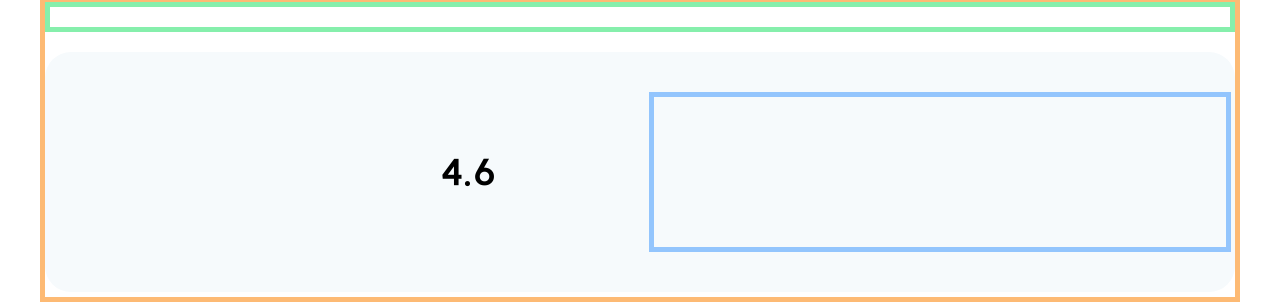
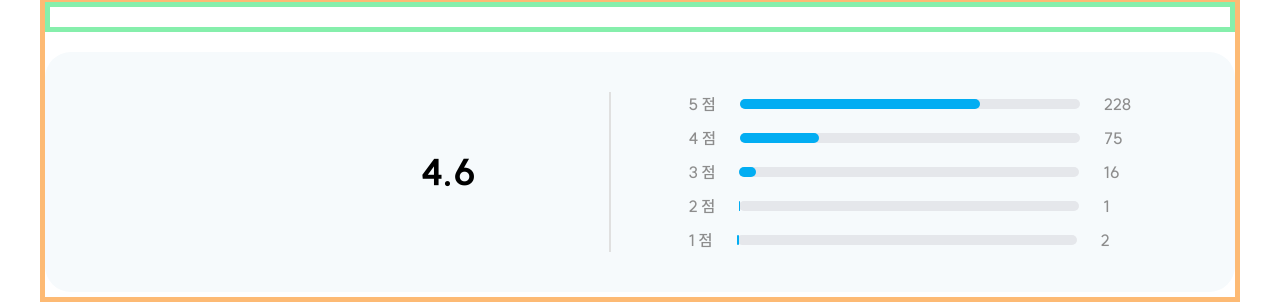
Before and after one commit to mobi-projects/nail-case-client, a Next.js app: page /manager/base/my-shop/review in a window 1280 px wide. Shown: the part 758-1060 px from the top of the page. Built offline with nearby package versions, Linux system fonts and the light colour scheme; some icons are missing.

Commit message:
🎨 manager/base/my-shop/Review/01-02-02
*issue:[NAILCASE-139](https://nailcase.atlassian.net/browse/NAILCASE-139)
sub-issues:
- [NAILCASE-175](https://nailcase.atlassian.net/browse/NAILCASE-175)

```diff
--- a/src/component/custom/manager/base/my-shop/review/01/index.tsx
+++ b/src/component/custom/manager/base/my-shop/review/01/index.tsx
@@ -17,7 +17,7 @@ function ReivewScore() {
 	return (
 		<div className="mb-[5px] flex h-[240px] w-full items-center justify-between gap-[24px] rounded-[26px] bg-BGblue01 px-[4px] py-[40px]">
 			<ReviewTotalScore />
-			<Manager_Base_MyShop_Review_01_02_02 />
+			<ReviewGraphScore />
 		</div>
 	)
 }
@@ -39,6 +39,55 @@ function ReviewTotalScore() {
 		</div>
 	)
 }
-function Manager_Base_MyShop_Review_01_02_02() {
-	return <div className="h-full w-full border-[5px] border-blue-300" />
+type TReview = {
+	[key: number]: number
 }
+function ReviewGraphScore() {
+	const reviewer: Array<TReview> = [
+		{ 5: 228 },
+		{ 4: 75 },
+		{ 3: 16 },
+		{ 2: 1 },
+		{ 1: 2 },
+	]
+	const totalReviewer = reviewer.reduce((acc, curr) => {
+		const score = Number(Object.keys(curr)[0])
+		const count = curr[score]
+		return acc + count
+	}, 0)
+	return (
+		<div className="flex h-full w-full flex-col items-center justify-center border-l-2 border-Gray20 px-[77px]">
+			<div className="flex w-full flex-col justify-start gap-[12px]">
+				{reviewer.map((item, index) => {
+					const score = Number(Object.keys(item)[0])
+					const count = item[score]
+					const widthPercentage = (count / totalReviewer) * 100
+					return (
+						<div
+							className="flex items-center justify-start gap-[24px] text-Body02 font-SemiBold text-Gray50 active:text-PB100"
+							key={index}
+						>
+							<span>{score} 점</span>
+							<ReviewGraph widthPercentage={widthPercentage} />
+							<span>{count}</span>
+						</div>
+					)
+				})}
+			</div>
+		</div>
+	)
+}
+
+type ReviewGraphPT = {
+	widthPercentage: number
+}
+function ReviewGraph({ widthPercentage }: ReviewGraphPT) {
+	return (
+		<div className="h-[10px] w-[340px] rounded-[23px] bg-gray-200">
+			<div
+				className={"h-full rounded-[23px] bg-PB100"}
+				style={{ width: `${widthPercentage}%` }}
+			/>
+		</div>
+	)
+}
```
